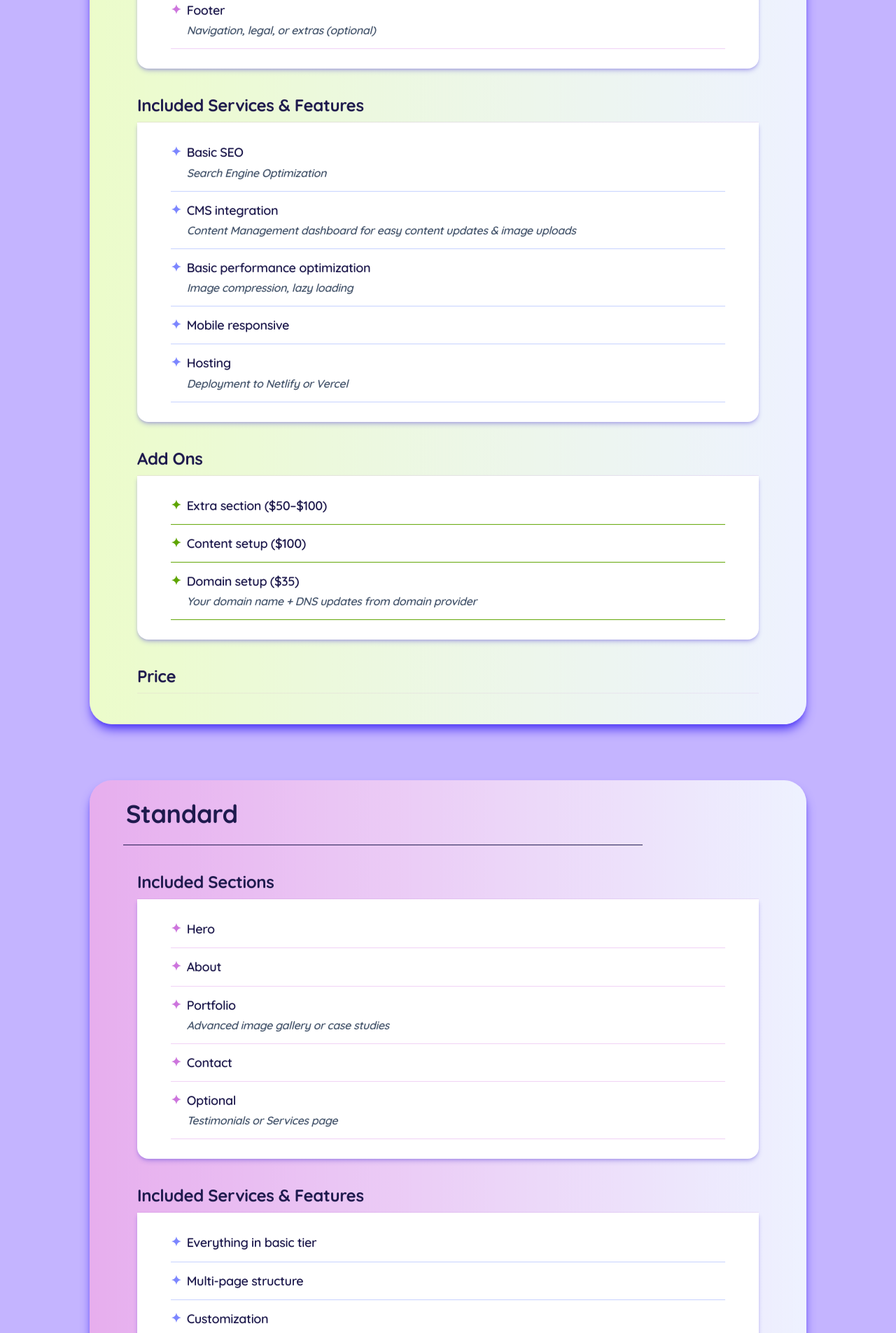
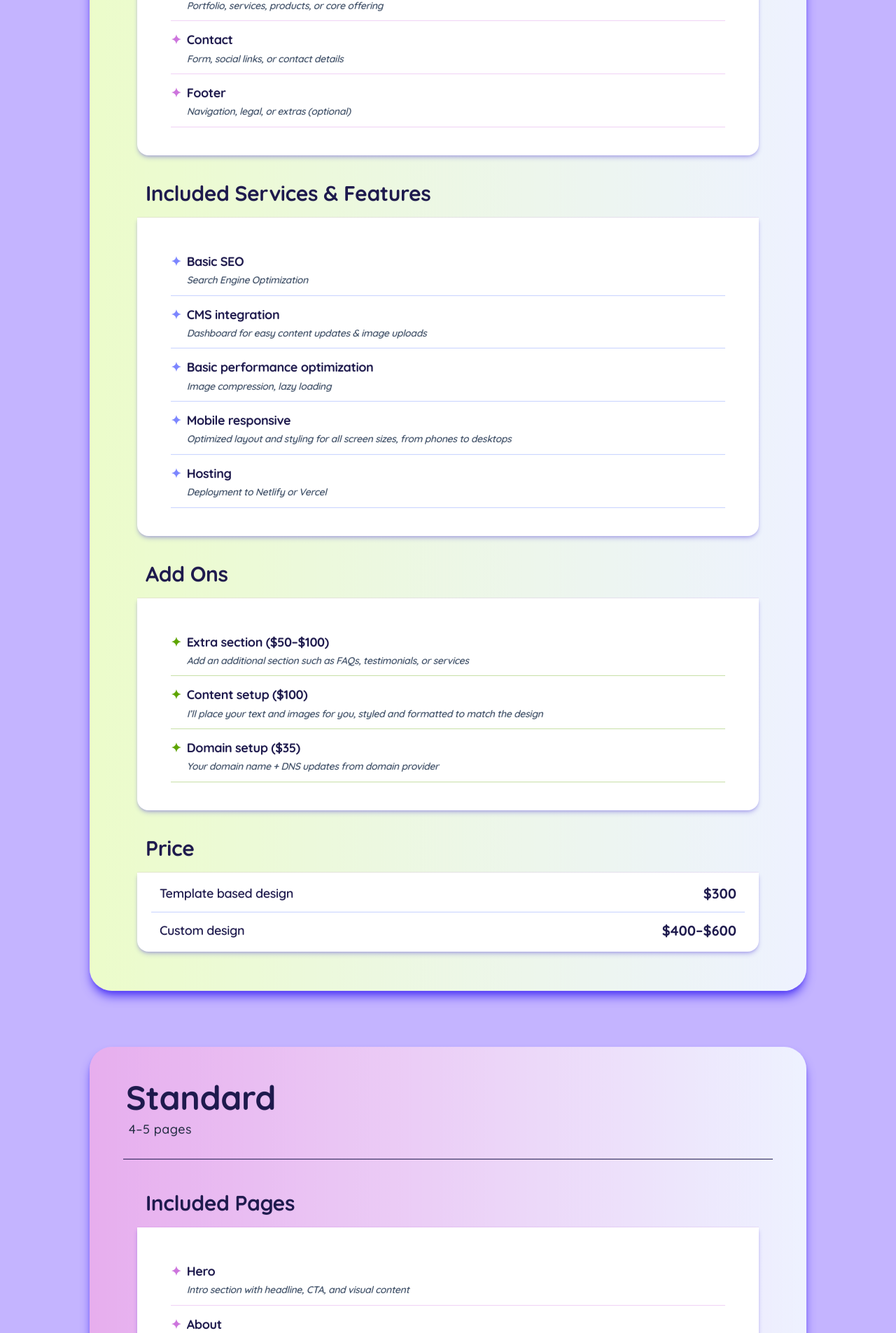
Before and after one commit to linnkognito/Website-Creation, a Next.js app: page /tiers in a window 1280 px wide. Shown: the part 869-2774 px from the top of the page at 70% size. Built offline with nearby package versions, Linux system fonts and the light colour scheme.

Commit message:
Tier section detailed info done

```diff
--- a/app/_components/ListItem.jsx
+++ b/app/_components/ListItem.jsx
@@ -1,33 +1,48 @@
-function ListItem({ listItem, color = 'plum' }) {
+function ListItem({
+  listItem,
+  theme = 'base',
+  bullet = true,
+  color = 'plum',
+  icon: Icon = null,
+}) {
   if (!listItem) return null;
 
   const { label, description, price } = listItem;
+
+  const themes = {
+    base: 'flex items-start gap-2 pb-3 border-b',
+  };
 
   const colors = {
     lime: 'text-lime-600',
     indigo: 'text-indigo-400',
     plum: 'text-plum-400',
+    slate: 'text-slate-950',
   };
 
   const borders = {
-    lime: 'border-lime-600',
+    lime: 'border-lime-600/35',
     indigo: 'border-indigo-200',
     plum: 'border-plum-200',
+    slate: 'border-slate-950',
   };
 
   return (
     <li>
-      <div className={`flex gap-2 pb-3 border-b ${borders[color]}`}>
-        <span className={colors[color]}>✦</span>
+      <div className={`${themes[theme]} ${borders[color]}`}>
+        {bullet && <span className={`mt-[1px] ${colors[color]}`}>✦</span>}
 
-        <div>
-          <p>
+        {Icon && <Icon className={`h-6 mr-1 ${colors[color]}`} />}
+
+        <div className='flex flex-col gap-1'>
+          <p className='font-bold'>
             {label} {price && `(${price})`}
           </p>
+
           {description && (
-            <span className='text-base text-slate-600 italic'>
+            <p className='text-sm text-slate-600 leading-tight italic'>
               {description}
-            </span>
+            </p>
           )}
         </div>
       </div>
--- /dev/null
+++ b/app/_components/ListItemInfo.jsx
@@ -0,0 +1,16 @@
+function ListItemInfo({ listItem, icon: Icon = null }) {
+  if (!listItem) return null;
+  const { label, price } = listItem;
+
+  {
+    Icon && <Icon className={`h-6 mr-1`} />;
+  }
+  return (
+    <li className='flex items-center gap-3 text-xl'>
+      {Icon && <Icon className='w-7' />}
+      {label}
+    </li>
+  );
+}
+
+export default ListItemInfo;
--- /dev/null
+++ b/app/_components/containers/SectionTierPrice.jsx
@@ -0,0 +1,48 @@
+import DividerHorizontal from '../DividerHorizontal';
+import HeadingInfo from '../text/HeadingInfo';
+
+function SectionTierPrice({ heading = '', prices, tier = '' }) {
+  if (!prices) return null;
+
+  const { template, custom } = prices;
+
+  const colors = {
+    starter: 'text-lime-600',
+    standard: 'text-plum-600',
+    premium: 'text-indigo-600',
+  };
+
+  return (
+    <section>
+      <HeadingInfo theme='tier'>{heading}</HeadingInfo>
+
+      <div
+        className={`p-div bg-white rounded-b-2xl text-lg shadow-subtle overflow-hidden`}
+      >
+        <div
+          key={template.id}
+          className={`flex items-center justify-between gap-3 px-3`}
+        >
+          <div>{template.label}</div>
+          <div className={`text-xl font-bold tracking-normal`}>
+            {template.price}
+          </div>
+        </div>
+
+        <DividerHorizontal color='light' />
+
+        <div
+          key={custom.id}
+          className={`flex items-center justify-between gap-3 px-3`}
+        >
+          <div>{custom.label}</div>
+          <div className={`text-xl font-bold tracking-normal`}>
+            {custom.price}
+          </div>
+        </div>
+      </div>
+    </section>
+  );
+}
+
+export default SectionTierPrice;
--- a/app/_components/text/H1.jsx
+++ b/app/_components/text/H1.jsx
@@ -2,7 +2,7 @@ function H1({ children, className = '' }) {
   return (
     <section className='p-section pt-12 sm:pt-16 lg:pt-24'>
       <h1
-        className={`text-5xl sm:text-6xl md:text-7xl
+        className={`text-7xl md:text-8xl
         font-black text-indigo-50 tracking-tight
         [text-shadow:2px_2px_0_theme(colors.indigo.800)]
         mb-6 sm:mb-10
--- a/app/_components/text/HeadingInfo.jsx
+++ b/app/_components/text/HeadingInfo.jsx
@@ -3,7 +3,11 @@ function HeadingInfo({ children, tag: Tag = 'h3', theme = 'base' }) {
     base: 'text-center',
     tier: 'border-b border-plum-500/10',
   };
-  return <Tag className={`min-w-1/2 pb-2 ${themes[theme]}`}>{children}</Tag>;
+  return (
+    <Tag className={`text-3xl font-bold min-w-1/2 pl-3 pb-4 ${themes[theme]}`}>
+      {children}
+    </Tag>
+  );
 }
 
 export default HeadingInfo;
--- a/app/_components/text/HeadingSection.jsx
+++ b/app/_components/text/HeadingSection.jsx
@@ -1,11 +1,11 @@
 import DividerHorizontal from '../DividerHorizontal';
-import Paragraph from './Paragraph';
 
 function HeadingSection({
   children,
   tag: Tag = 'h2',
   color = 'dark',
   invert = false,
+  pages = false,
   className = '',
   ...props
 }) {
@@ -15,9 +15,14 @@ function HeadingSection({
   };
 
   return (
-    <div className={`${invert ? 'flex flex-col lg:items-end' : ''}`}>
+    <div
+      className={`${pages ? 'flex flex-col gap-4' : ''} ${
+        invert ? 'flex flex-col lg:items-end' : ''
+      }`}
+    >
+      <div className={`${pages ? 'space-y-2' : ''}`}>
         <Tag
-        className={`flex gap-2
+          className={`text-5xl
           ${colors[color]}
           ${invert ? 'p-heading-rev' : 'p-heading'}
           ${className}
@@ -27,7 +32,17 @@ function HeadingSection({
           {children}
         </Tag>
 
-      <DividerHorizontal color={color} className='lg:w-8/10 pt-3 mb-5' />
+        {pages && (
+          <p className='ml-2 text-lg font-medium tracking-wide text-slate-800'>
+            {pages}
+          </p>
+        )}
+      </div>
+
+      <DividerHorizontal
+        color={color}
+        className={`${pages ? '' : 'lg:w-8/10'} mb-7`}
+      />
     </div>
   );
 }
--- a/app/_components/tiers/Tier.jsx
+++ b/app/_components/tiers/Tier.jsx
@@ -2,21 +2,29 @@ import Section from '../containers/Section';
 import SectionTierInfo from '../containers/SectionTierInfo';
 import List from '../List';
 import ListItem from '../ListItem';
-import HeadingInfo from '../text/HeadingInfo';
 import HeadingSection from '../text/HeadingSection';
+import SectionTierPrice from '../containers/SectionTierPrice';
 
 function Tier({ tier }) {
-  const { id, heading, includedPages, includedFeatures, prices, addOns } = tier;
+  const {
+    id,
+    heading,
+    pages,
+    includedPages,
+    includedFeatures,
+    prices,
+    addOns,
+  } = tier;
 
   return (
     <Section color={id}>
-      <HeadingSection>{heading}</HeadingSection>
-
-      {/* Pages */}
+      <HeadingSection pages={pages}>{heading}</HeadingSection>
 
       <div className='flex flex-col gap-9 p-div'>
         {/* Included Pages/Sections */}
-        <SectionTierInfo heading='Included Sections'>
+        <SectionTierInfo
+          heading={id === 'starter' ? 'Included Sections' : 'Included Pages'}
+        >
           <List>
             {includedPages.map((page) => (
               <ListItem key={page.id} listItem={page} />
@@ -43,7 +51,7 @@ function Tier({ tier }) {
         </SectionTierInfo>
 
         {/* Price */}
-        <HeadingInfo theme='tier'>Price</HeadingInfo>
+        <SectionTierPrice heading='Price' prices={prices} tier={id} />
       </div>
     </Section>
   );
--- a/app/_data/tiers-data.json
+++ b/app/_data/tiers-data.json
@@ -2,7 +2,7 @@
   {
     "id": "starter",
     "heading": "Starter",
-    "pages": "SPA (Single Page Application)",
+    "pages": "Single Page Application",
     "includedPages": [
       {
         "id": "hero",
@@ -39,14 +39,18 @@
       {
         "id": "cms",
         "label": "CMS integration",
-        "description": "Content Management dashboard for easy content updates & image uploads"
+        "description": "Dashboard for easy content updates & image uploads"
       },
       {
         "id": "performance",
         "label": "Basic performance optimization",
         "description": "Image compression, lazy loading"
       },
-      { "id": "responsive", "label": "Mobile responsive", "description": "" },
+      {
+        "id": "responsive",
+        "label": "Mobile responsive",
+        "description": "Optimized layout and styling for all screen sizes, from phones to desktops"
+      },
       {
         "id": "hosting",
         "label": "Hosting",
@@ -54,20 +58,28 @@
       }
     ],
     "prices": {
-      "template": { "label": "Template based design", "price": "300" },
-      "custom": { "label": "With custom design/styling", "price": "400–600" }
+      "template": {
+        "id": "template-starter",
+        "label": "Template based design",
+        "price": "$300"
+      },
+      "custom": {
+        "id": "custom-starter",
+        "label": "Custom design",
+        "price": "$400–$600"
+      }
     },
     "addOns": [
       {
         "id": "extra-section",
         "label": "Extra section",
-        "description": "",
+        "description": "Add an additional section such as FAQs, testimonials, or services",
         "price": "$50–$100"
       },
       {
         "id": "content-setup",
         "label": "Content setup",
-        "description": "",
+        "description": "I’ll place your text and images for you, styled and formatted to match the design",
         "price": "$100"
       },
       {
@@ -83,18 +95,30 @@
     "heading": "Standard",
     "pages": "4–5 pages",
     "includedPages": [
-      { "id": "hero", "label": "Hero", "description": "" },
-      { "id": "about", "label": "About", "description": "" },
+      {
+        "id": "hero",
+        "label": "Hero",
+        "description": "Intro section with headline, CTA, and visual content"
+      },
+      {
+        "id": "about",
+        "label": "About",
+        "description": "Your story, mission, or company background"
+      },
       {
         "id": "portfolio",
         "label": "Portfolio",
-        "description": "Advanced image gallery or case studies"
+        "description": "Showcase of work, products, or offerings with visual elements"
       },
-      { "id": "contact", "label": "Contact", "description": "" },
+      {
+        "id": "contact",
+        "label": "Contact",
+        "description": "Form, social links, or contact details"
+      },
       {
         "id": "optional",
         "label": "Optional",
-        "description": "Testimonials or Services page"
+        "description": "Additional section like testimonials or services"
       }
     ],
     "includedFeatures": [
@@ -103,7 +127,11 @@
         "label": "Everything in basic tier",
         "description": ""
       },
-      { "id": "structure", "label": "Multi-page structure", "description": "" },
+      {
+        "id": "structure",
+        "label": "Multi-page structure",
+        "description": ""
+      },
       {
         "id": "customization",
         "label": "Customization",
@@ -126,8 +154,16 @@
       }
     ],
     "prices": {
-      "template": { "label": "Template based design", "price": "$500" },
-      "custom": { "label": "With custom design/styling", "price": "$500–700" }
+      "template": {
+        "id": "template-standard",
+        "label": "Template based design",
+        "price": "$500"
+      },
+      "custom": {
+        "id": "custom-standard",
+        "label": "Custom design",
+        "price": "$500–700"
+      }
     },
     "addOns": [
       {
@@ -182,24 +218,44 @@
   },
   {
     "id": "premium",
+    "heading": "Premium",
     "pages": "4–7 pages",
-    "heading": "Premium",
     "includedPages": [
-      { "id": "hero", "label": "Hero", "description": "" },
-      { "id": "about", "label": "About", "description": "" },
-      { "id": "portfolio", "label": "Portfolio", "description": "" },
-      { "id": "contact", "label": "Contact", "description": "" },
+      {
+        "id": "hero",
+        "label": "Hero",
+        "description": "Intro section with headline, CTA, and visual content"
+      },
+      {
+        "id": "about",
+        "label": "About",
+        "description": "Your story, mission, or company background"
+      },
+      {
+        "id": "portfolio",
+        "label": "Portfolio",
+        "description": "Showcase of work, products, or offerings with visual elements"
+      },
+      {
+        "id": "contact",
+        "label": "Contact",
+        "description": "Form, social links, or contact details"
+      },
       {
         "id": "optional-1",
         "label": "Testimonials",
-        "description": "Optional"
+        "description": "Showcase user or client feedback and experiences"
       },
       {
         "id": "optional-2",
         "label": "Services page",
-        "description": "Optional"
+        "description": "Detailed overview of services or offerings"
       },
-      { "id": "blog", "label": "Blog", "description": "Optional" }
+      {
+        "id": "blog",
+        "label": "Blog",
+        "description": "List of articles, updates, or news posts"
+      }
     ],
     "includedFeatures": [
       {
@@ -232,11 +288,20 @@
         "label": "Optional: Light/Dark mode",
         "description": "Fully customizable color schemes"
       },
-      { "id": "report", "label": "Basic performance report", "description": "" }
+      {
+        "id": "report",
+        "label": "Basic performance report",
+        "description": ""
+      }
     ],
     "prices": {
-      "template": { "label": "Template based design", "price": "$800" },
+      "template": {
+        "id": "template-premium",
+        "label": "Template based design",
+        "price": "$800"
+      },
       "custom": {
+        "id": "custom-premium",
         "label": "Fully customized layout, animations, UI",
         "price": "$1000–1500"
       }
@@ -263,8 +328,7 @@
       {
         "id": "seo",
         "label": "Premium SEO setup",
-        "description": "Structured data, keyword optimization, sitemap",
-        "price": "$150+"
+        "description": "Structured data, keyword optimization, sitemap"
       },
       {
         "id": "optimization-package",
--- a/app/globals.css
+++ b/app/globals.css
@@ -73,7 +73,7 @@
   }
 
   .p-section {
-    @apply px-7 sm:px-12 py-7;
+    @apply px-7 sm:px-12 pt-12 pb-10;
   }
   .p-div {
     @apply px-5 py-4;
--- a/app/page.js
+++ b/app/page.js
@@ -9,7 +9,9 @@ import PageContentWrapper from './_components/containers/PageContentWrapper';
 
 function Page() {
   return (
-    <PageContentWrapper heading='Website building steps'>
+    <PageContentWrapper
+      heading={{ id: 'steps', heading: 'Website building steps' }}
+    >
       <Purpose />
       <Content />
       <Design />
```
Also changed, not shown: app/_components/QuickInfo.jsx (added, +10 -0 lines). Lines whose indentation alone changed are shown as unchanged.
